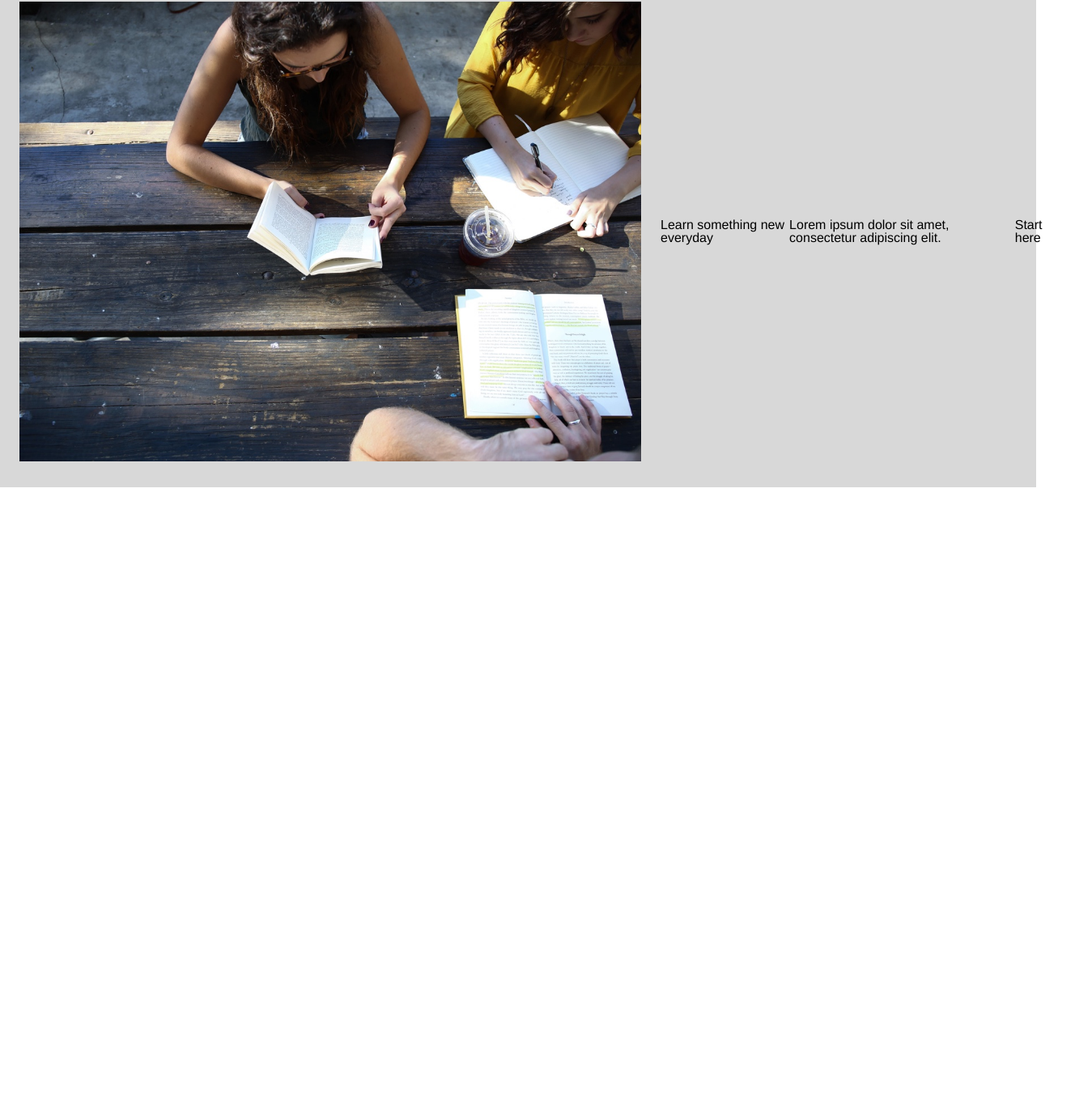
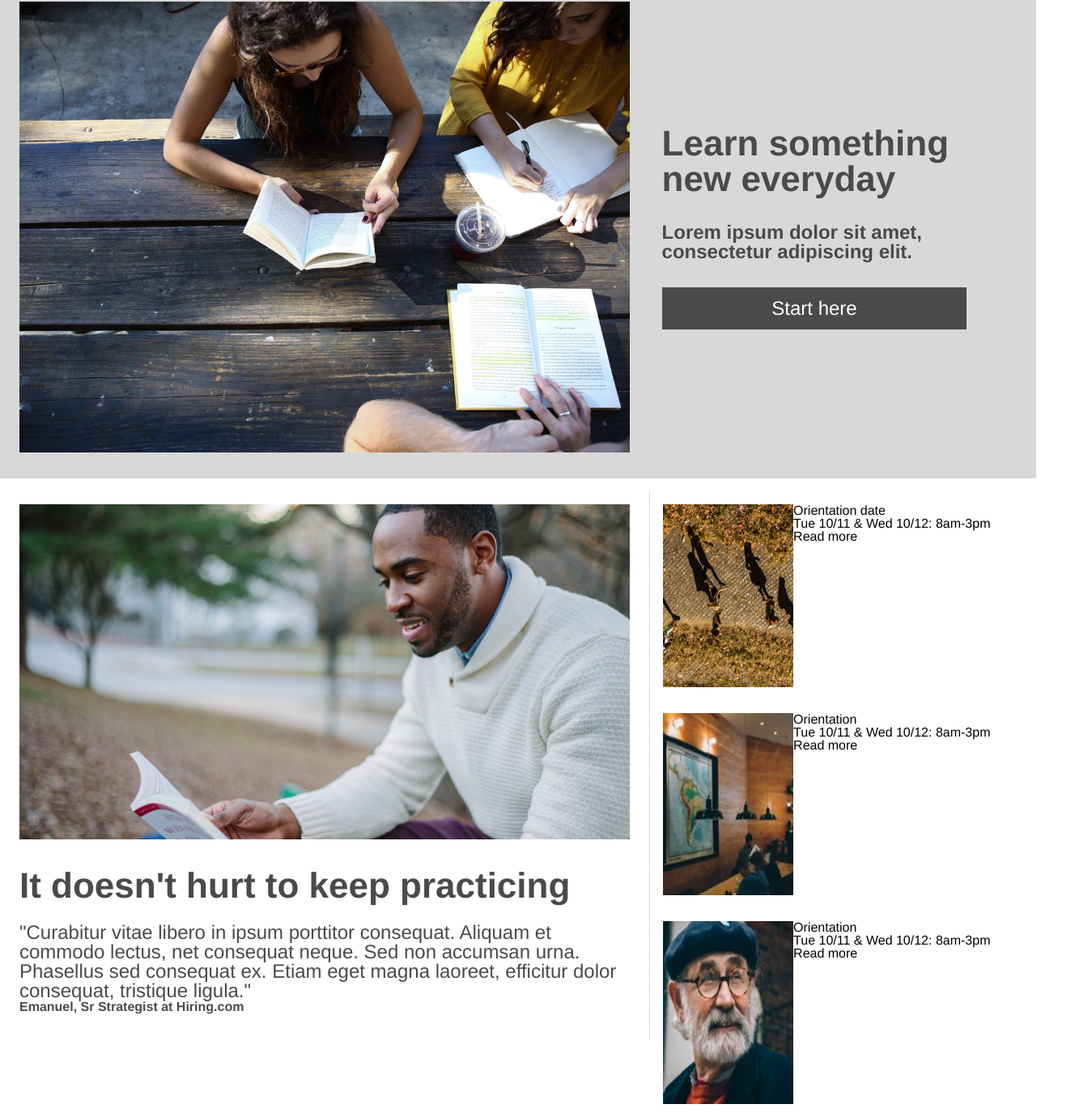
Before and after one commit to DanielFreitasdeAraujo/CapstoneProject, a plain HTML site: page index.html in a window 1280 px wide. Shown: the part 94-1474 px from the top of the page at 81% size, 1328 px wide, since content can reach past the window. Before the commit the page ends 800 px from the top, so only its background shows below. Drawn offline with Linux system fonts and the light colour scheme; a web font is replaced by a local one.

Commit message:
commit do dia

```diff
--- a/index.html
+++ b/index.html
@@ -30,15 +30,73 @@
   <div class="banner">
     <div class="bannercontent">
 
-        <img src="./resources/images/banner.jpg">
-
-      <h1>Learn something new everyday</h1>
-      <h2>Lorem ipsum dolor sit amet, consectetur adipiscing elit.</h2>
-      <div class="button">
-        <span>Start here</span>
+     <img src="./resources/images/banner.jpg">
+      <div class="bannersentences">
+        <p class="letter one">Learn something new everyday</p>
+        <p class = "letter two">Lorem ipsum dolor sit amet, consectetur adipiscing elit.</p>
+        <div class="button">
+          <span>Start here</span>
+        </div>
       </div>
     </div>
   </div>
+
+<!-- 2nd Section -->
+
+<div class="secsection">
+  <div class="seccontent">
+    <div class="picandtext">
+     <img src="./resources/images/information-main.jpg">
+     <div class="sectext">
+       <div class="sectextone">
+         <h1>It doesn't hurt to keep practicing</h1>
+         <p>"Curabitur vitae libero in ipsum porttitor consequat. Aliquam et commodo
+         lectus, net consequat neque. Sed non accumsan urna. Phasellus sed
+         consequat ex. Etiam eget  magna laoreet, efficitur dolor consequat,
+         tristique ligula."</p>
+       </div>
+       <div class = "signature">
+         <span>Emanuel, Sr Strategist at Hiring.com</span>
+       </div>
+     </div>
+    </div>
+
+    <div class="secframes">
+      <div class="frame">
+        <!--<div class="picframe">-->
+          <img src="./resources/images/information-orientation.jpg">
+        <!--</div>-->
+        <div class="framesentences">
+          <p>Orientation date</p>
+          <p>Tue 10/11 & Wed 10/12: 8am-3pm</p>
+          <p>Read more</p>
+        </div>
+      </div>
+      <div class="frame">
+
+          <img src="./resources/images/information-campus.jpg">
+
+        <div class="framesentences">
+          <p>Orientation</p>
+          <p>Tue 10/11 & Wed 10/12: 8am-3pm</p>
+          <p>Read more</p>
+        </div>
+      </div>
+      <div class="frame">
+
+          <img src="./resources/images/information-guest-lecture.jpg">
+
+        <div class="framesentences">
+          <p>Orientation</p>
+          <p>Tue 10/11 & Wed 10/12: 8am-3pm</p>
+          <p>Read more</p>
+        </div>
+      </div>
+
+    </div>
+  </div>
+</div>
+
 
 
 
--- a/resources/css/style.css
+++ b/resources/css/style.css
@@ -62,12 +62,14 @@ header nav{
   /*display: flex;*/
   /*height: 30rem;*/
   padding-top: 4rem;
+  width: 100%;
+  display: flex;
 }
 
 
 .bannercontent{
   display: flex;
-  padding: 2rem 1.5rem;
+  padding: 2rem 0 2rem 1.5rem;
   width: 100%;
   align-items: center;
 }
@@ -75,10 +77,113 @@ header nav{
 .bannercontent img{
   width: 60%;
   height: auto;
-  margin-right: 1.5rem;
+  margin-right: 2.5rem;
+  display: flex;
+}
+
+.bannersentences{
+  width: 30%;
+}
+
+.letter{
+  font-weight: bold;
+  color: rgb(74,74,74);
+  padding-bottom: 2rem;
+}
+
+.one{
+  font-size: 2.75rem;
+}
+
+.two{
+  font-size: 1.5rem;
+}
+
+.bannersentences .button{
+  background-color:  rgb(74,74,74);
+  color: white;
+  text-align: center;
+  }
+
+.button{
+  padding: 0.5rem;
+  font-size: 1.5rem;
+  line-height: 1.5;
+}
+
+/* 2nd Section */
+
+.secsection{
+  background-color: white;
+  width: 100%;
+
+  display: flex;
+}
+
+.seccontent{
+  padding: 1rem 0 2rem 1.5rem;
+  display: flex;
+}
+
+.picandtext{
+  /*flex-direction: column;*/
+  max-width: 60%;
+  padding-right: 1.5rem;
+  /*display: flex;*/
+  padding-top: 1rem;
+}
+
+.picandtext img{
+  width: 100%;
+}
+
+.picframe{
+  .width: 35%;
 }
 
 
-.bannersentences h1{
-  font-size: 3rem;
+
+
+.secframes{
+  /*display: flex;*/
+  max-width: 40%;
+  border-left: 1px rgb(216,216,216) solid;
+  flex-direction: column;
+  padding-left: 1rem;
+
 }
+
+.frame{
+  display: flex;
+  padding: 1rem 0 1rem;
+  width: 100%;
+  height: 33.333333333%;
+}
+
+.frame img{
+  width: 35%;
+  height: auto;
+
+}
+
+.sectext{
+  color: rgb(74,74,74);
+  padding: 2rem 0 2rem 0;
+  flex-direction: column;
+  justify-content: space-between;
+  display: flex;
+}
+.sectext h1{
+  font-size: 2.75rem;
+  font-weight: bold;
+  padding-bottom: 1.5rem;
+}
+
+.sectext p{
+  font-size: 1.5rem;
+}
+
+.signature{
+  font-weight: bold;
+  align-content: flex-end;
+}
```
